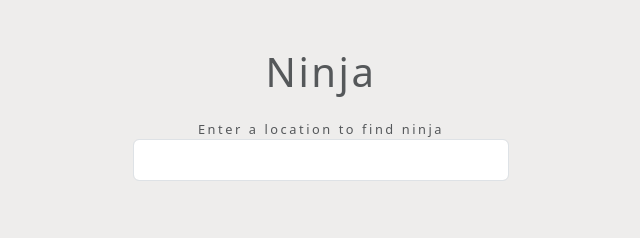
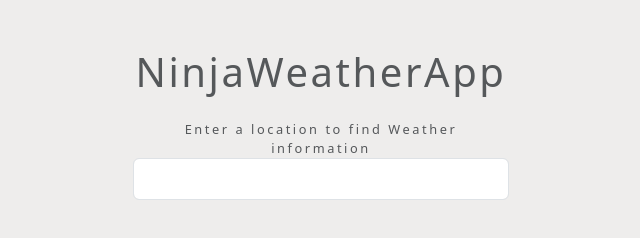
Before and after one commit to jelilking/NinjaWeatherApp, a plain HTML site: page index.html in a window 1280 px wide. Shown: the whole page, without its empty margins (319-959 px from the left). Drawn offline with nearby package versions, Linux system fonts and the light colour scheme.

Commit message:
modified index

```diff
--- a/index.html
+++ b/index.html
@@ -13,10 +13,10 @@
 <body>
 
     <div class="container my-5 mx-auto">
-        <h1 class="text-muted text-center my-4">Ninja</h1>
+        <h1 class="text-muted text-center my-4">NinjaWeatherApp</h1>
 
         <form class="change-location my-4 text-center text-muted">
-            <label for="city">Enter a location to find ninja</label>
+            <label for="city">Enter a location to find Weather information</label>
             <input type="text" name="city" class="form-control p-2">
         </form>
 
@@ -27,7 +27,7 @@
             </div>
             <div class="text-muted text-uppercase text-center details">
                 <h5 class="my-3">city name</h5>
-                <div class="my-3">Ninja's condition</div>
+                <div class="my-3">Weather condition</div>
                 <div class="display-4 my-4">
                     <span>temp</span>
                     <span>&deg;C</span>
```
